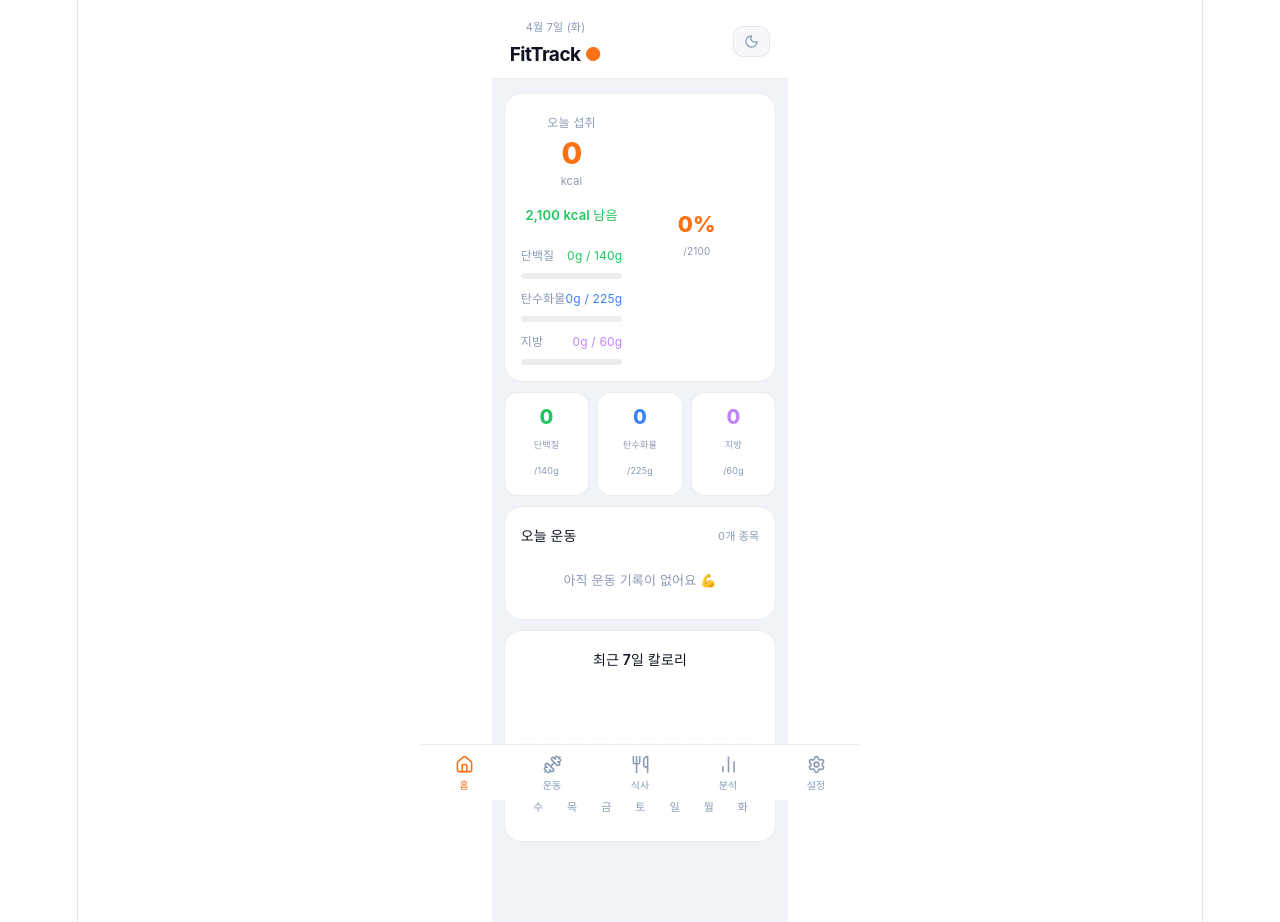
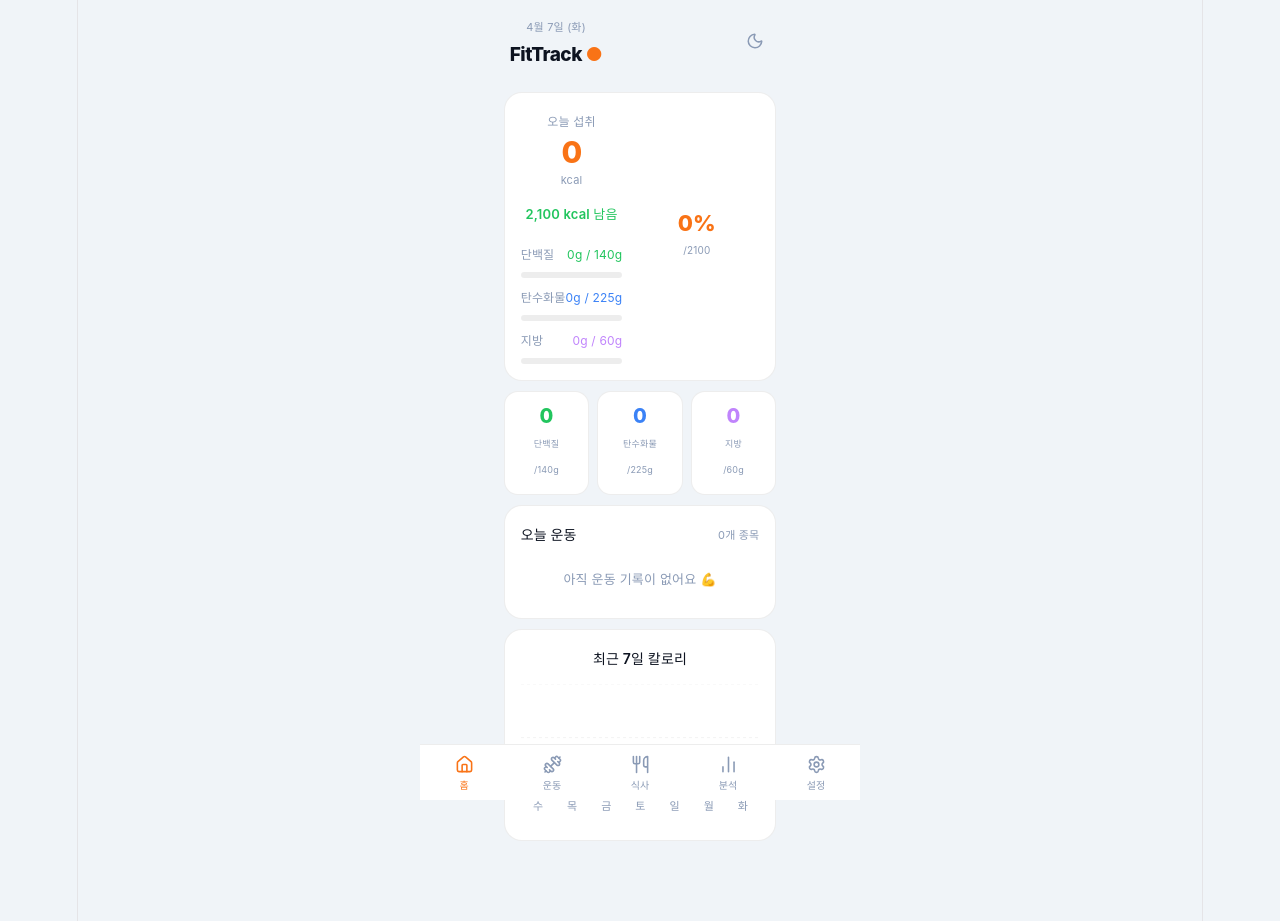
Before and after one commit to TunaGyoza/-, a React (Vite) app: page / in a window 1280 px wide. Built offline with nearby package versions, Linux system fonts and the light colour scheme.

Commit message:
상단 헤더 디자인 및 테두리 수정

```diff
--- a/src/App.jsx
+++ b/src/App.jsx
@@ -151,19 +151,43 @@ export default function FitnessApp() {
     {id:"settings",icon:Settings,label:"설정"},
   ];
 
-  return (
+return (
     <div style={{...cssVars, background:C.bg, minHeight:"100vh", color:C.text, fontFamily:"-apple-system,BlinkMacSystemFont,'Pretendard',system-ui,sans-serif", maxWidth:440, margin:"0 auto", paddingBottom:80}}>
-      {/* Header */}
-      <div style={{background:C.card, borderBottom:`1px solid ${C.border}`, padding:"14px 18px 10px", position:"sticky", top:0, zIndex:50, display:"flex", justifyContent:"space-between", alignItems:"center"}}>
+
+      {/* ✨ 1. 브라우저 기본 여백 없애기 (외곽 테두리 제거) */}
+      <style>{`
+        html, body {
+          margin: 0;
+          padding: 0;
+          background-color: ${C.bg};
+          overflow-x: hidden;
+          -webkit-tap-highlight-color: transparent;
+        }
+        * { box-sizing: border-box; }
+      `}</style>
+
+      {/* ✨ 2. 네이티브 앱 감성의 반투명 블러 헤더 적용 */}
+      <div style={{
+        background: `${C.bg}cc`, /* 약간 투명하게 처리 */
+        backdropFilter: "blur(12px)", /* 아이폰/갤럭시 네이티브 앱 특유의 블러 효과 */
+        WebkitBackdropFilter: "blur(12px)",
+        padding: "calc(env(safe-area-inset-top) + 14px) 18px 10px", /* 폰 상단 카메라/노치 여백 확보 */
+        position: "sticky",
+        top: 0,
+        zIndex: 50,
+        display: "flex",
+        justifyContent: "space-between",
+        alignItems: "center"
+      }}>
         <div>
           <div style={{fontSize:11, color:C.sub, marginBottom:2}}>
             {new Date().toLocaleDateString("ko-KR",{month:"long",day:"numeric",weekday:"short"})}
           </div>
-          <div style={{fontSize:19, fontWeight:700, letterSpacing:-0.5}}>FitTrack <span style={{color:C.cal}}>●</span></div>
+          <div style={{fontSize:19, fontWeight:800, letterSpacing:-0.5}}>FitTrack <span style={{color:C.cal}}>●</span></div>
         </div>
         <button onClick={() => setSettings(s=>({...s, dark:!s.dark}))}
-          style={{background:C.card2, border:`1px solid ${C.border}`, borderRadius:10, padding:"7px 10px", cursor:"pointer", color:C.sub, display:"flex", alignItems:"center"}}>
-          {dark ? <Sun size={15}/> : <Moon size={15}/>}
+          style={{background:"transparent", border:"none", padding:"6px", cursor:"pointer", color:C.sub, display:"flex", alignItems:"center"}}>
+          {dark ? <Sun size={18}/> : <Moon size={18}/>}
         </button>
       </div>
 
```
